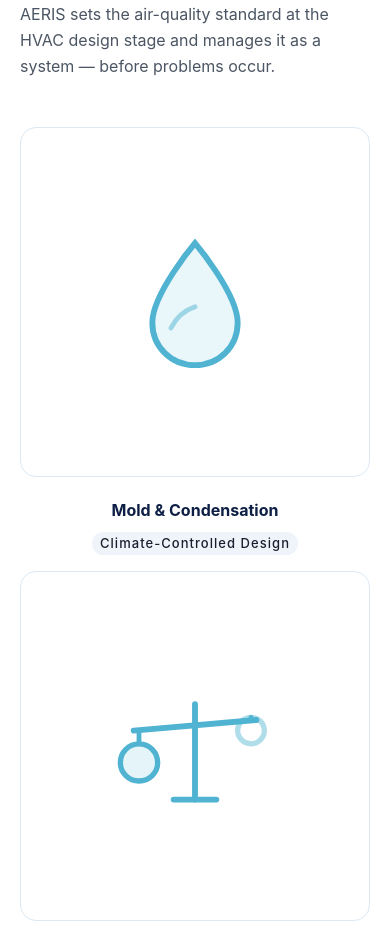
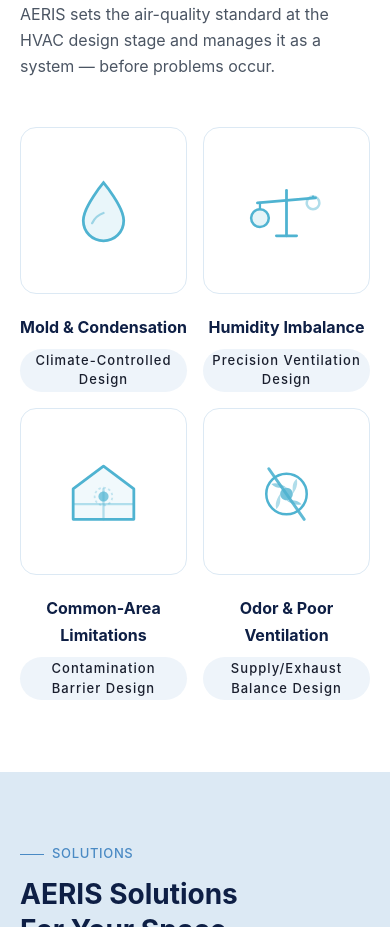
Before and after one commit to komiwebmaster-del/aeris-webpage, a Next.js app: page /en in a window 390 px wide. Shown: the part 5384-6311 px from the top of the page. Built offline with nearby package versions, Linux system fonts and the light colour scheme; no server answers; a web font is replaced by a local one.

Commit message:
💄 Style: Why 섹션 모바일 2x2 그리드 전환
모바일(<sm) 에서 `grid-cols-1` 이던 4개 카드를 `grid-cols-2` 로 바꿔
곰팡이·결로 / 습도 / 공용부 / 악취 항목을 항상 2×2 형태로 한 눈에 비교 가능하게 함.

```diff
--- a/src/components/sections/why/index.tsx
+++ b/src/components/sections/why/index.tsx
@@ -37,7 +37,7 @@
           </p>
         </FadeUp>
 
-        <div className="grid grid-cols-1 gap-4 sm:grid-cols-2 sm:gap-6 lg:grid-cols-4 lg:gap-8">
+        <div className="grid grid-cols-2 gap-4 sm:gap-6 lg:grid-cols-4 lg:gap-8">
           {cards.map(({ id, variant }, idx) => (
             <FadeUp key={id} delay={0.1 + idx * 0.08}>
               <div className="group flex flex-col items-center gap-5">
```
